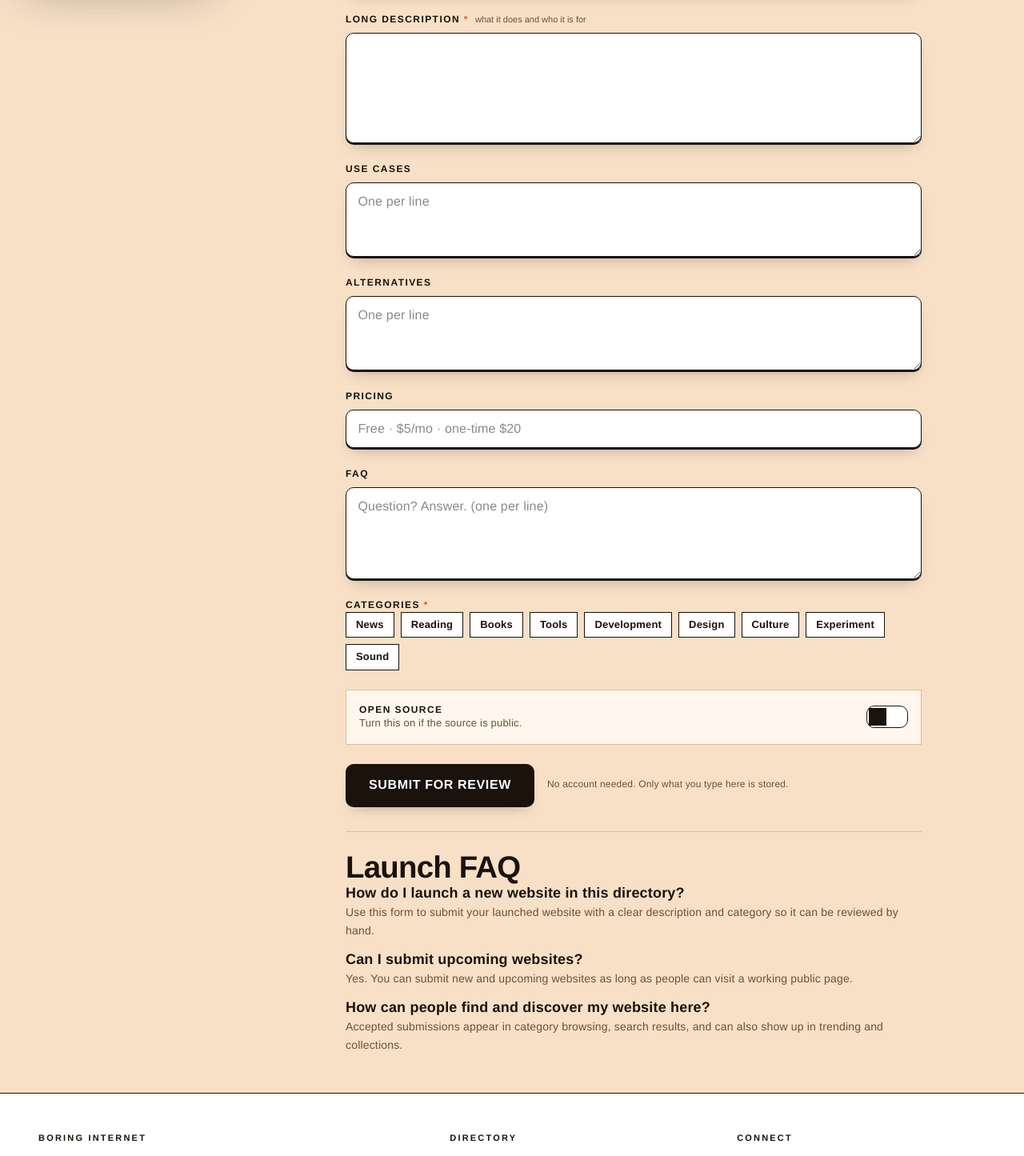
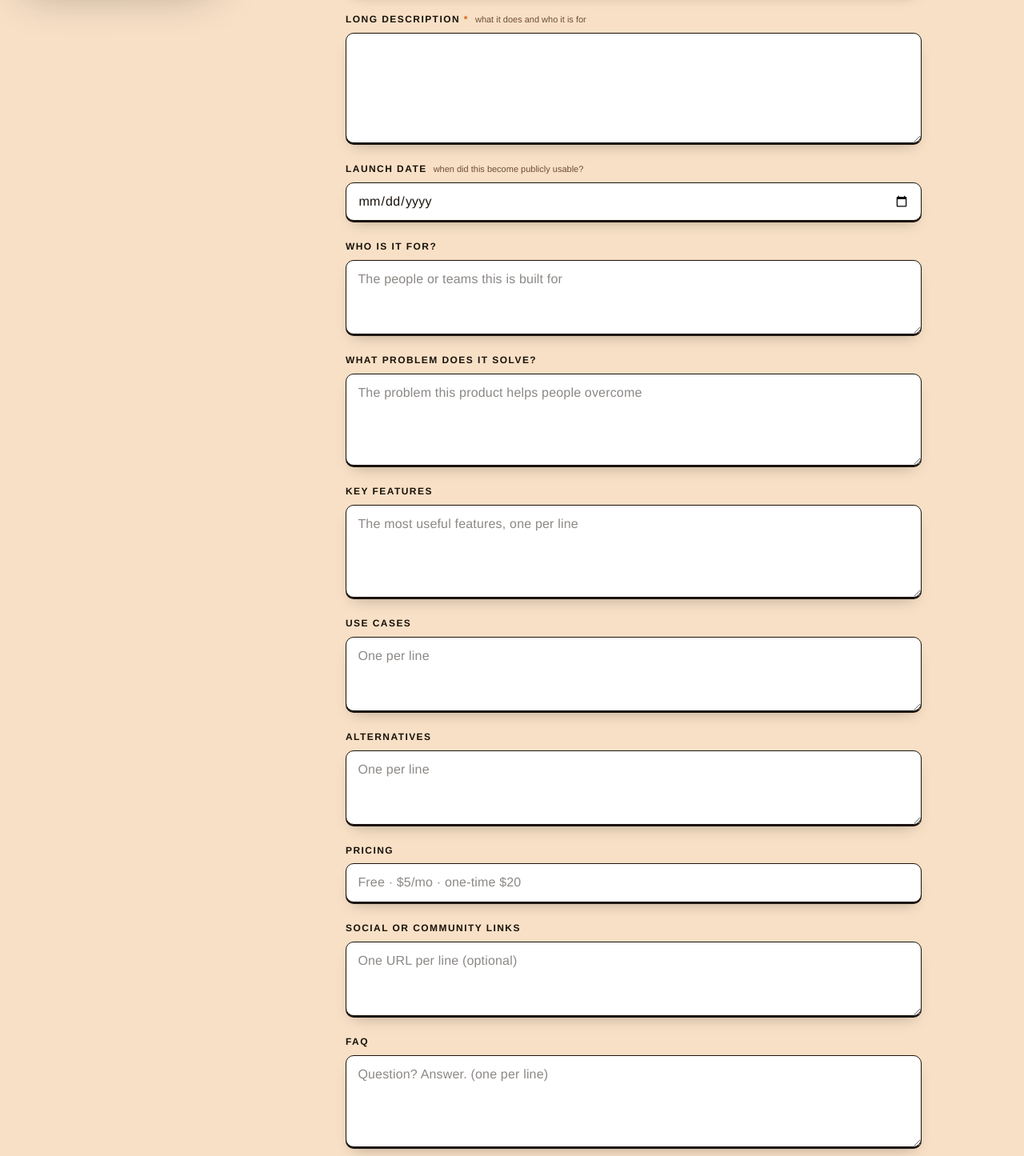
Before and after one commit to NOTAM-bobk/boringinternet.org, a React (Vite) app: page /submit in a window 1280 px wide. Shown: the part 812-2257 px from the top of the page at 80% size. Built offline with nearby package versions, Linux system fonts and the light colour scheme; no server answers.

Commit message:
Expand site submission details

```diff
--- a/cloudflare/votes-worker.js
+++ b/cloudflare/votes-worker.js
@@ -105,9 +105,14 @@ function validateSubmission(body) {
   const url = str(body.url, 300);
   const tagline = str(body.tagline, 160);
   const description = str(body.description, 4000);
+  const launchDate = str(body.launchDate, 20);
+  const targetAudience = str(body.targetAudience, 2000);
+  const problem = str(body.problem, 3000);
+  const features = str(body.features, 3000);
   const useCases = str(body.useCases, 2000);
   const alternatives = str(body.alternatives, 2000);
   const pricing = str(body.pricing, 1000);
+  const socialLinks = str(body.socialLinks, 2000);
   const faq = str(body.faq, 4000);
   const categories = Array.isArray(body.categories)
     ? [...new Set(body.categories.map((c) => str(c, 40)).filter(Boolean))].slice(0, CATEGORY_LIMIT)
@@ -133,9 +138,14 @@ function validateSubmission(body) {
       url,
       tagline,
       description,
+      launchDate,
+      targetAudience,
+      problem,
+      features,
       useCases,
       alternatives,
       pricing,
+      socialLinks,
       faq,
       categories,
       openSource: body.openSource === true,
--- a/src/lib/submissions.ts
+++ b/src/lib/submissions.ts
@@ -14,9 +14,14 @@ export interface SubmissionDraft {
   url: string;
   tagline: string;
   description: string;
+  launchDate: string;
+  targetAudience: string;
+  problem: string;
+  features: string;
   useCases: string;
   alternatives: string;
   pricing: string;
+  socialLinks: string;
   faq: string;
   categories: string[];
   openSource: boolean;
--- a/src/pages/Admin.tsx
+++ b/src/pages/Admin.tsx
@@ -44,9 +44,14 @@ function SubmissionCard({
   const rows: Array<[string, string]> = [
     ["Tagline", submission.tagline],
     ["Description", submission.description],
+    ["Launch date", submission.launchDate],
+    ["Who it is for", submission.targetAudience],
+    ["Problem solved", submission.problem],
+    ["Key features", submission.features],
     ["Use cases", submission.useCases],
     ["Alternatives", submission.alternatives],
     ["Pricing", submission.pricing],
+    ["Social or community links", submission.socialLinks],
     ["FAQ", submission.faq],
   ].filter(([, value]) => value.length > 0) as Array<[string, string]>;
 
--- a/src/pages/Submit.tsx
+++ b/src/pages/Submit.tsx
@@ -9,9 +9,14 @@ type TextFieldKey =
   | "name"
   | "tagline"
   | "description"
+  | "launchDate"
+  | "targetAudience"
+  | "problem"
+  | "features"
   | "useCases"
   | "alternatives"
   | "pricing"
+  | "socialLinks"
   | "faq";
 
 const EMPTY_DRAFT: SubmissionDraft = {
@@ -19,9 +24,14 @@ const EMPTY_DRAFT: SubmissionDraft = {
   url: "",
   tagline: "",
   description: "",
+  launchDate: "",
+  targetAudience: "",
+  problem: "",
+  features: "",
   useCases: "",
   alternatives: "",
   pricing: "",
+  socialLinks: "",
   faq: "",
   categories: [],
   openSource: false,
@@ -51,9 +61,14 @@ const FIELDS: Array<{
     hint: "what it does and who it is for",
     required: true,
   },
+  { key: "launchDate", label: "Launch date", hint: "when did this become publicly usable?" },
+  { key: "targetAudience", label: "Who is it for?", rows: 3, placeholder: "The people or teams this is built for" },
+  { key: "problem", label: "What problem does it solve?", rows: 4, placeholder: "The problem this product helps people overcome" },
+  { key: "features", label: "Key features", rows: 4, placeholder: "The most useful features, one per line" },
   { key: "useCases", label: "Use cases", rows: 3, placeholder: "One per line" },
   { key: "alternatives", label: "Alternatives", rows: 3, placeholder: "One per line" },
   { key: "pricing", label: "Pricing", placeholder: "Free · $5/mo · one-time $20" },
+  { key: "socialLinks", label: "Social or community links", rows: 3, placeholder: "One URL per line (optional)" },
   { key: "faq", label: "FAQ", rows: 4, placeholder: "Question? Answer. (one per line)" },
 ];
 
@@ -258,7 +273,7 @@ export default function Submit() {
                 ) : (
                   <input
                     id={field.key}
-                    type={field.key === "url" ? "url" : "text"}
+                    type={field.key === "url" ? "url" : field.key === "launchDate" ? "date" : "text"}
                     placeholder={field.placeholder}
                     value={draft[field.key]}
                     onChange={(event) => update(field.key, event.target.value)}
```
